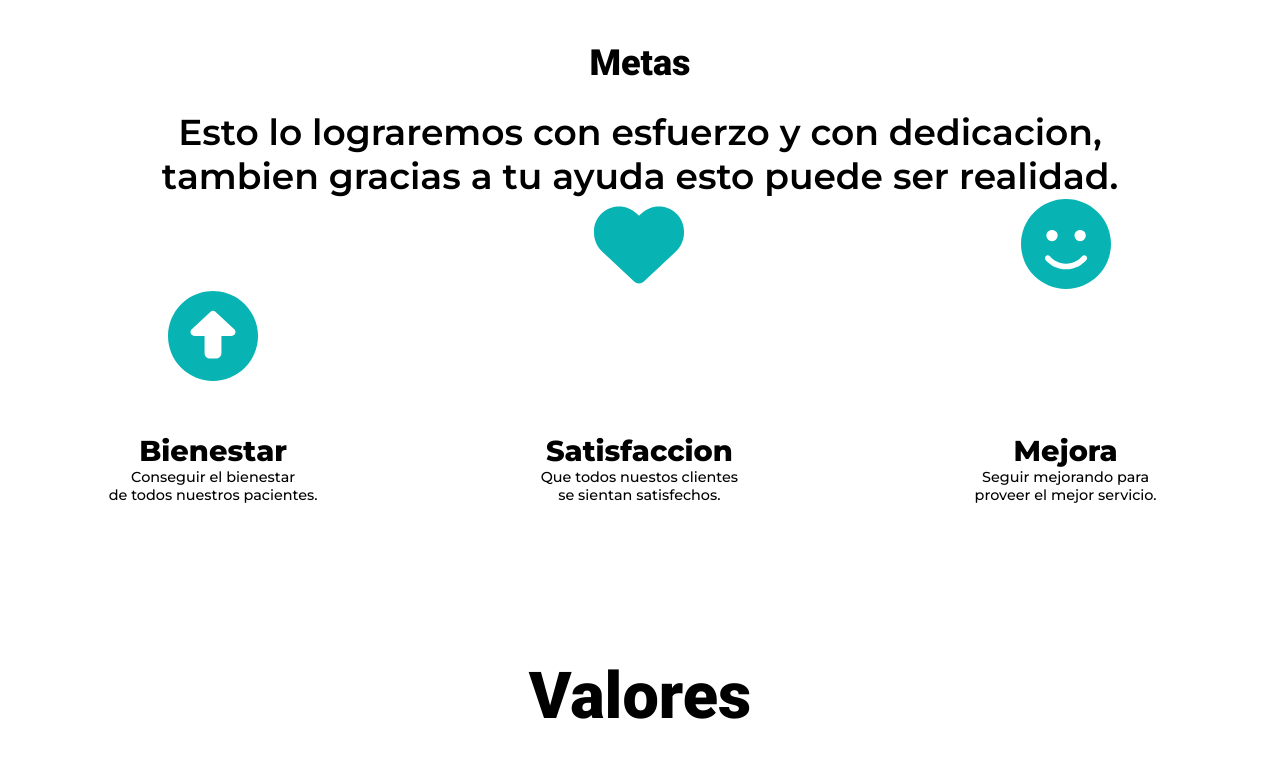
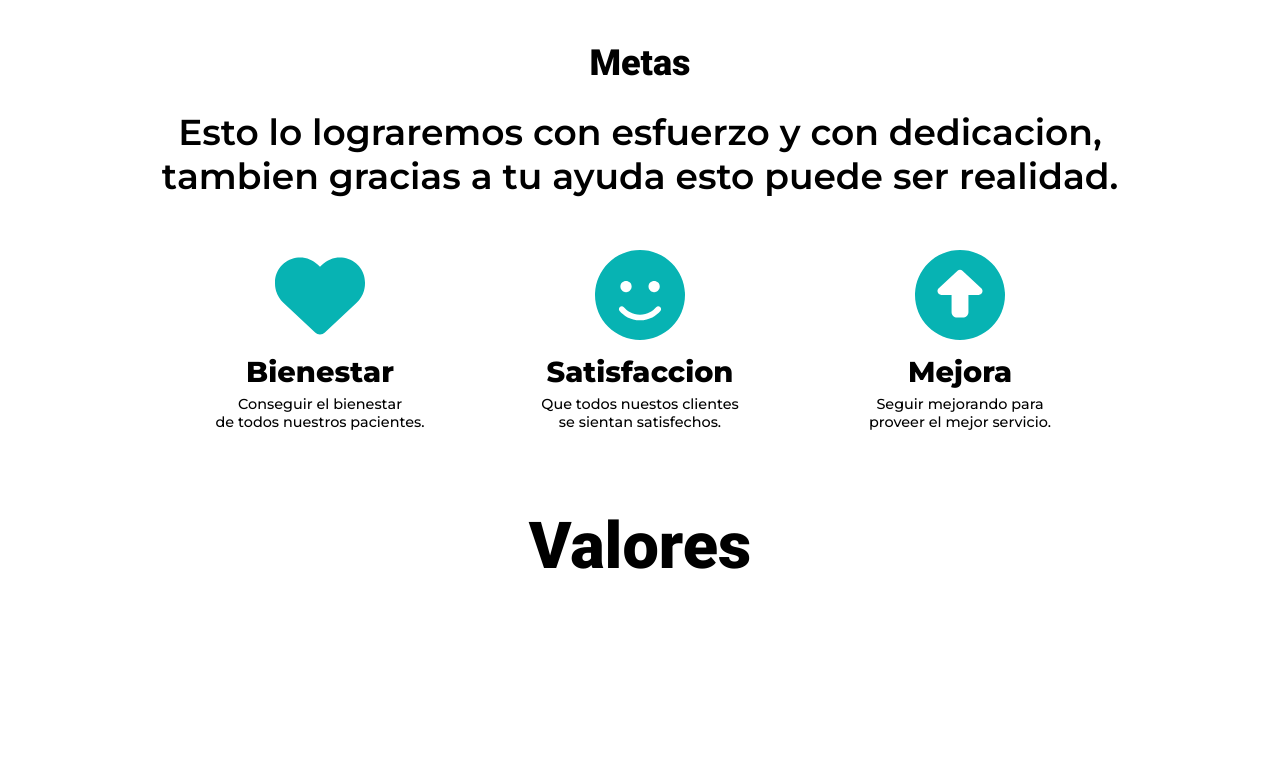
Before and after one commit to BlackFreshMint/citas_med, a PHP site: page /about.html in a window 1280 px wide. Shown: the part 1233-2005 px from the top of the page. After the commit the page ends 1802 px from the top, so only its background shows below. Run offline with PHP 8.4, Linux system fonts and the light colour scheme.

Commit message:
styles upd 1/2

```diff
--- a/about.html
+++ b/about.html
@@ -25,7 +25,7 @@
 
             <p class="m_sb" style="width: 80%; text-align: center; margin: auto;font-size: 40px;">Esto lo lograremos con esfuerzo y con dedicacion,<br> tambien gracias a tu ayuda esto puede ser realidad.</p>
 
-            <div class="grid_3c" style="justify-items: center;">
+            <div class="grid_5c" style="justify-items: center; margin-top: 4%;">
                 <p></p>
                 <div  class="img_box" style="background-image:url(res/svg/heart.svg);"></div>
                 <div  class="img_box" style="background-image:url(res/svg/happy_face.svg);"></div>
@@ -34,23 +34,27 @@
 
             </div>
 
-            <div class="grid_3c">
+            <div class="grid_5c" style="margin-top: -2%;">
+                <p></p>
                 <h1 class="h1_na">Bienestar</h1>
                 <h1 class="h1_na">Satisfaccion</h1>
                 <h1 class="h1_na">Mejora</h1>
+                <p></p>
             </div>
 
-            <div class="grid_3c">
+            <div class="grid_5c" style="margin-top: .5%;">
+                <p></p>
                 <p>Conseguir el bienestar<br> de todos nuestros pacientes.</p>
                 <p>Que todos nuestos clientes<br> se sientan satisfechos.</p>
                 <p>Seguir mejorando para<br> proveer el mejor servicio.</p>
+                <p></p>
             </div>
 
 
 
 
 
-            <h1 class="r_title" style="font-size: 72px;">Valores</h1>
+            <h1 class="r_title" style="font-size: 72px; margin-top: 6%;">Valores</h1>
 
         </article>
 
--- a/css/style1.css
+++ b/css/style1.css
@@ -20,7 +20,6 @@ body, html {
     align-items: center;
     background-color: #e2e2e2;
     border: 0px solid #ccc;
-    margin: 5px;
     text-align: center;
     flex-direction: row; /* Cambia a dirección horizontal */
 }
--- a/css/styles.css
+++ b/css/styles.css
@@ -47,7 +47,6 @@ aside {
     padding: 1%;
     text-align: center;
 }
-
 a {
     text-align: center;
     color: white;
@@ -193,11 +192,15 @@ em {
     grid-template-columns: 33.3% 33.3% 33.3%;
     width: 100%;
 }
+.grid_5c {
+    display: grid;
+    grid-template-columns: 12.5% 25% 25% 25% 12.5%;
+    width: 100%;
+}
 .img_box {
     width: 100px;
     height: 100px;
     border: 1px solid rgba(0, 0, 0, 0);
     background-size: contain;
     background-repeat: no-repeat;
-    justify-items: center;
 }
```
Also changed, not shown: basico.html (+9 -9 lines), 1 other file.
